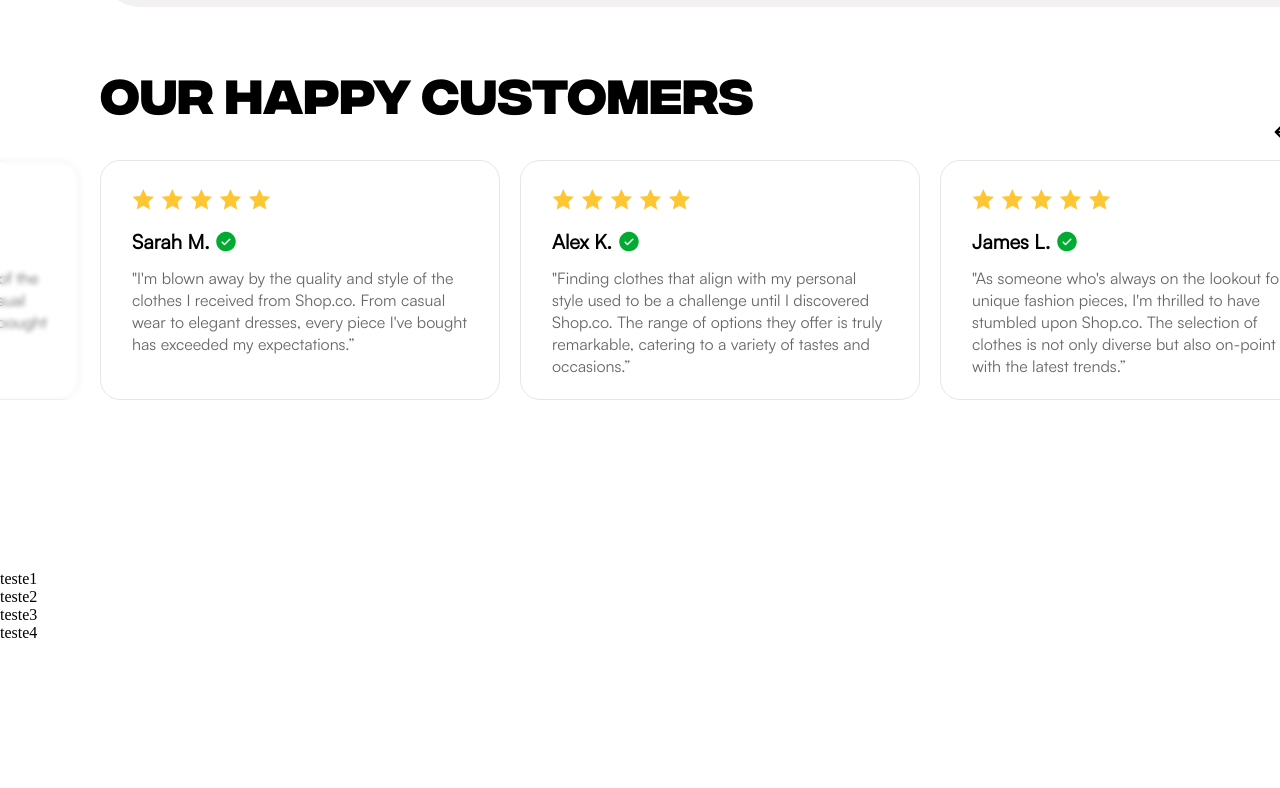
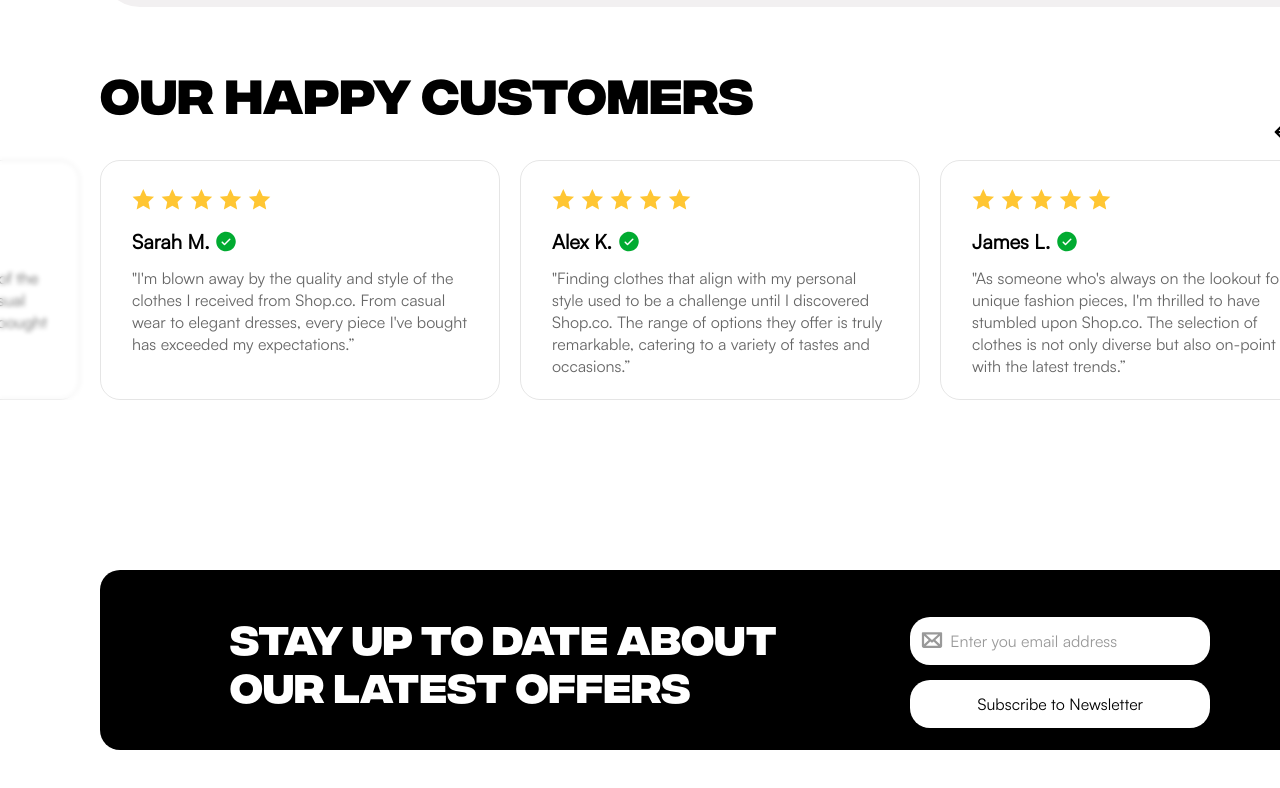
Before and after one commit to jhunvallim/compasso-ecommerce, a plain HTML site: page index.html in a window 1280 px wide. Shown: the part 3272-4060 px from the top of the page. Drawn offline with Linux system fonts and the light colour scheme.

Commit message:
feat: criação da seção de newsletter

```diff
--- a/assets/css/pages/index/index.css
+++ b/assets/css/pages/index/index.css
@@ -6,6 +6,7 @@
 @import './partials/products-container.css';
 @import './partials/product-styles.css';
 @import './partials/comments.css';
+@import './partials/newsletter.css';
 
 .homepage {
   position: relative;
--- /dev/null
+++ b/assets/css/pages/index/partials/newsletter.css
@@ -0,0 +1,47 @@
+.newsletter {
+  min-height: 180px;
+  border-radius: 20px;
+  background: var(--tertiary-color);
+  gap: 100px;
+  img {
+    width: 24px;
+    height: 24px;
+    position: relative;
+    top: 35px;
+    left: 10px;
+  }
+}
+
+.newsletter-content {
+  width: 100%;
+  align-items: center;
+  display: flex;
+  flex-direction: row;
+  justify-content: space-evenly;
+}
+
+
+.newsletter-title {
+  width: 551px;
+  font: 700 40px var(--title);
+  color: var(--tertiary-text);
+}
+
+.newsletter-sub *:not(img) {
+  width: 300px;
+  height: 48px;
+  border-radius: 20px;
+  background: var(--primary-color);
+  font: 500 16px var(--text-regular);
+}
+
+.newsletter-sub {
+  input {
+    margin-bottom: 15px;
+    padding-left: 40px;
+    outline: none;
+    &&::placeholder {
+      color:  rgba(0, 0, 0, 0.40);
+    }
+  }
+}
--- a/index.html
+++ b/index.html
@@ -398,11 +398,20 @@
         </div>
       </div>
     </section>
+
+    <section class="newsletter container flex-row center">
+      <div class="newsletter-content">
+        <h2 class="newsletter-title">Stay up to date about our latest offers</h2>
+        <form class="newsletter-sub flex-column">
+          <img src="./assets/images/icon/email.svg" alt="">
+          <input class="newsletter-input" type="email" placeholder="Enter you email address">
+          <button type="submit">Subscribe to Newsletter</button>
+        </form>
+      </div>
+    </section>
+
     <section class="footer">
-      <ul><li>teste1</li>
-      <li>teste2</li>
-      <li>teste3</li>
-      <li>teste4</li></ul>
+
     </section>
 
   </main>
```
Also changed, not shown: assets/images/icon/email.svg (added).
